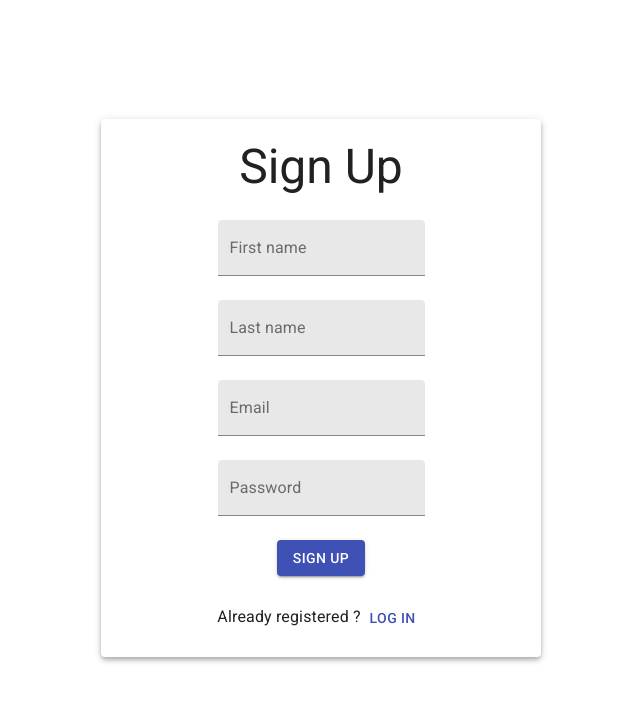
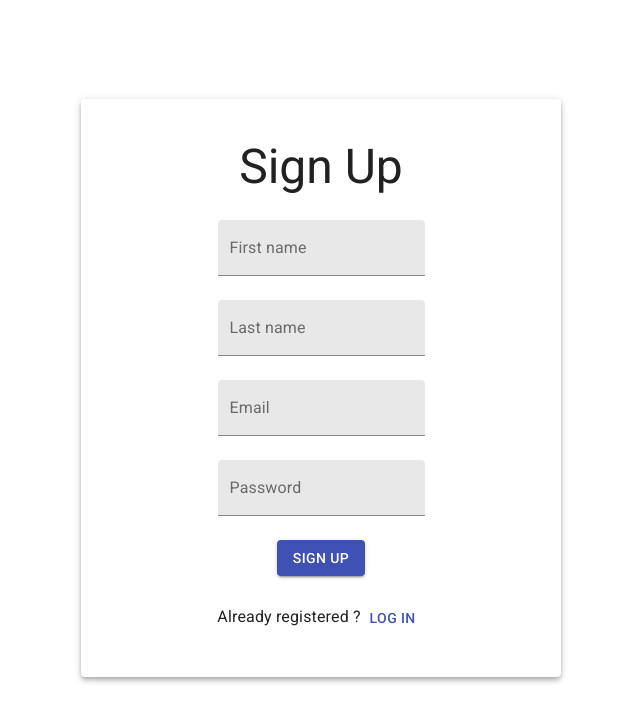
Before and after one commit to habib-chawki/social-app-front, a React (Create React App) app: page / in a window 1280 px wide. Shown: the top 722 px of the page, without its empty margins (319-959 px from the left). Built offline with nearby package versions, Linux system fonts and the light colour scheme.

Commit message:
Set form padding and width

```diff
--- a/src/components/common/Form.jsx
+++ b/src/components/common/Form.jsx
@@ -9,7 +9,7 @@ import { makeStyles } from '@material-ui/core/styles';
 const useStyles = makeStyles({
    paper: {
       width: 400,
-      padding: 20,
+      padding: 40,
    },
 });
 
```
